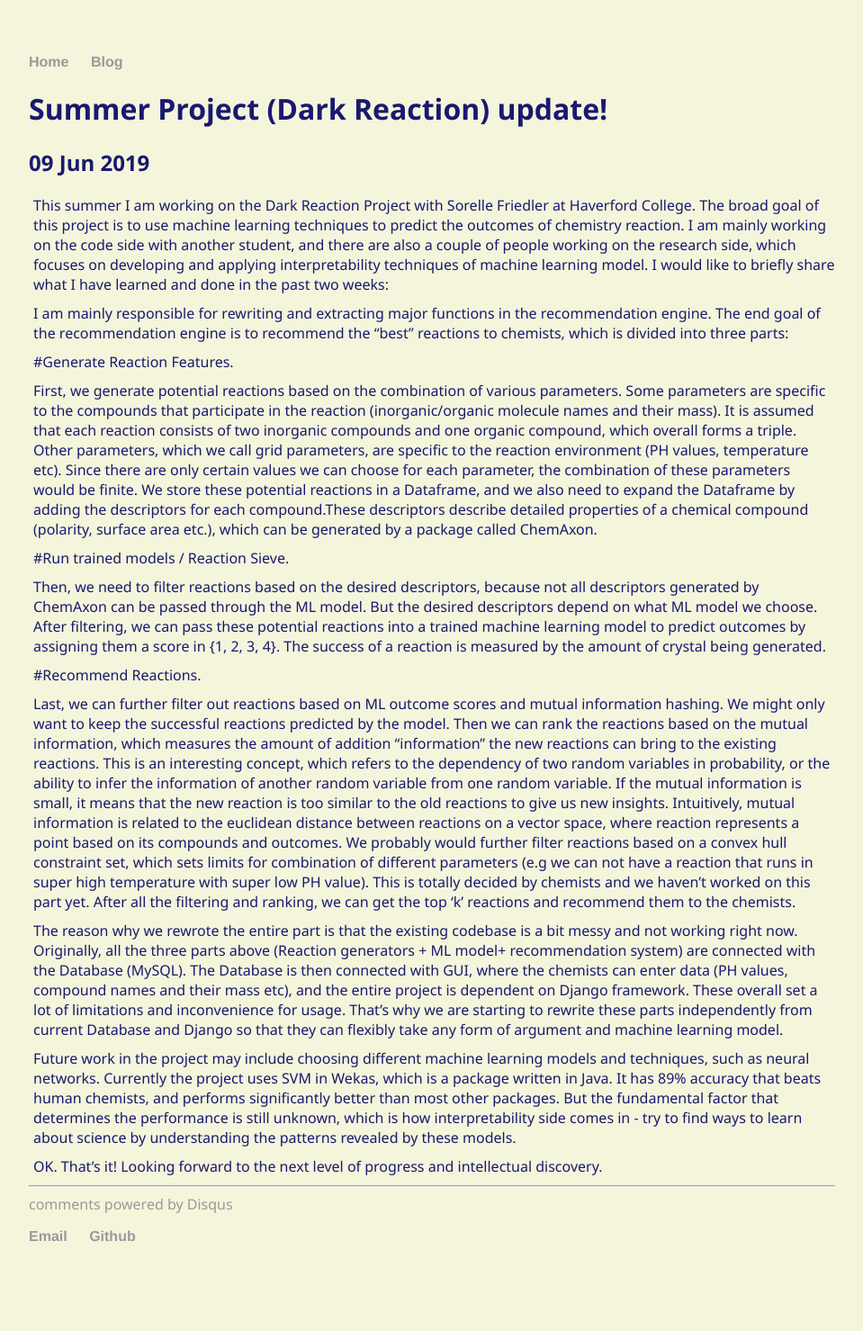
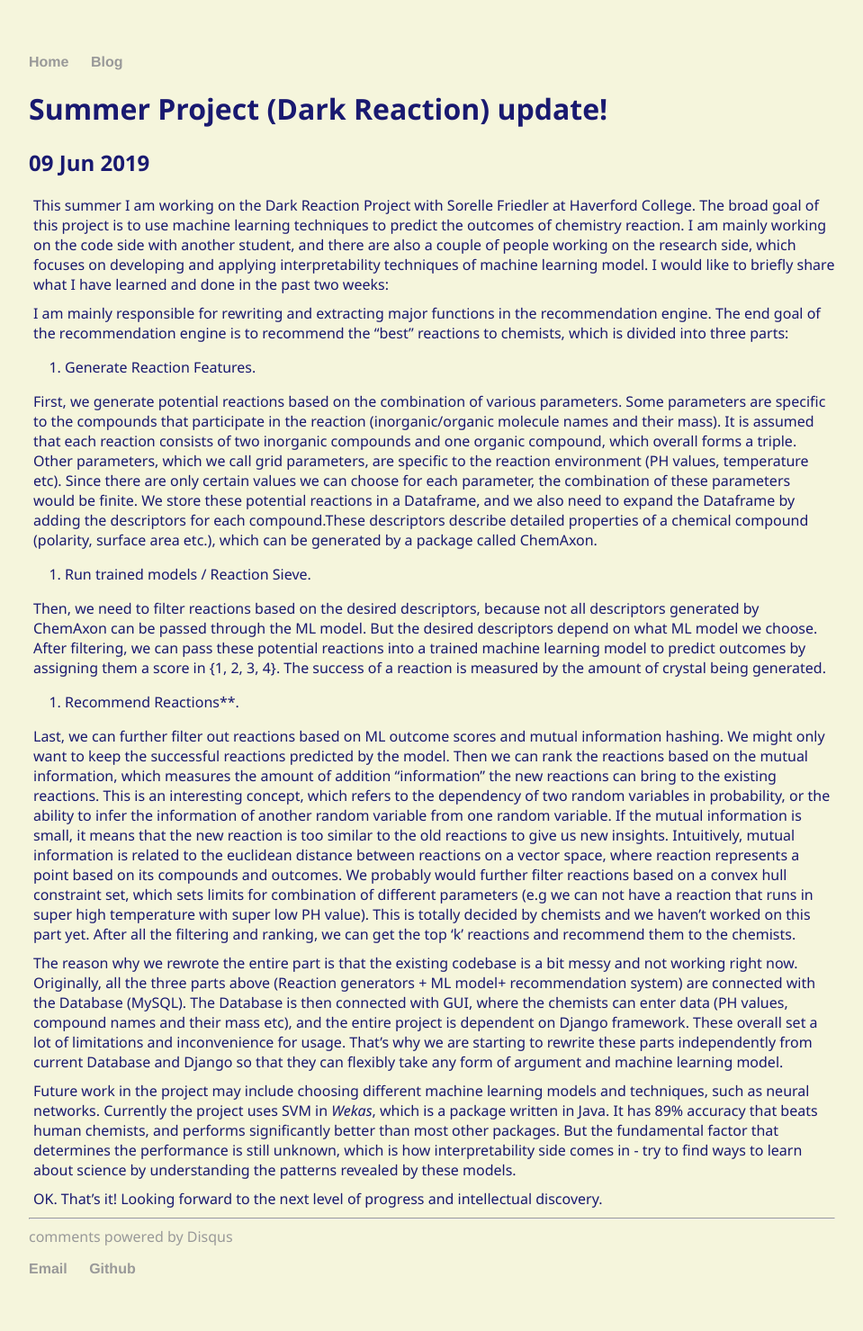
Before and after one commit to Ivyzhang1998/Ivyzhang1998.github.io, a Jekyll site: the page built from _posts/2019-06-09-Summer-Project-Update.md, in a window 1280 px wide. Shown: the whole page at 90% size, without its empty margins (160-1119 px from the left). Built offline with Jekyll 4.4.1, drawn with Linux system fonts in a browser that asks for light colours; comment, search, counter and statistics services are not loaded; before the commit the page ends 1443 px from its top, so only the background shows below that; part of the change alters nothing that is shown.

```diff
--- a/_posts/2019-06-09-Summer-Project-Update.md
+++ b/_posts/2019-06-09-Summer-Project-Update.md
@@ -9,20 +9,20 @@ This summer I am working on the Dark Reaction Project with Sorelle Friedler at H
 I am mainly responsible for rewriting and extracting major functions in the recommendation engine. The end goal of the recommendation engine is to recommend the “best” reactions to chemists, which is divided into three parts:
 
 
-#Generate Reaction Features.
+1. Generate Reaction Features.
 
 First, we generate potential reactions based on the combination of various parameters. Some parameters are specific to the compounds that participate in the reaction (inorganic/organic molecule names and their mass). It is assumed that each reaction consists of two inorganic compounds and one organic compound, which overall forms a triple. Other parameters, which we call grid parameters, are specific to the reaction environment (PH values, temperature etc). Since there are only certain values we can choose for each parameter, the combination of these parameters would be finite. We store these potential reactions in a Dataframe, and we also need to expand the Dataframe by adding the descriptors for each compound.These descriptors describe detailed properties of a chemical compound (polarity, surface area etc.), which can be generated by a package called ChemAxon.
 
-#Run trained models / Reaction Sieve.
+1. Run trained models / Reaction Sieve.
 
 Then, we need to filter reactions based on the desired descriptors, because not all descriptors generated by ChemAxon can be passed through the ML model. But the desired descriptors depend on what ML model we choose. After filtering, we can pass these potential reactions into a trained machine learning model to predict outcomes by assigning them a score in {1, 2, 3, 4}. The success of a reaction is measured by the amount of crystal being generated.
 
-#Recommend Reactions.
+1. Recommend Reactions**.
 
 Last, we can further filter out reactions based on ML outcome scores and mutual information hashing. We might only want to keep the successful reactions predicted by the model. Then we can rank the reactions based on the mutual information, which measures the amount of addition “information” the new reactions can bring to the existing reactions. This is an interesting concept, which refers to the dependency of two random variables in probability, or the ability to infer the information of another random variable from one random variable.  If the mutual information is small, it means that the new reaction is too similar to the old reactions to give us new insights. Intuitively, mutual information is related to the euclidean distance between reactions on a vector space, where reaction represents a point based on its compounds and outcomes. We probably would further filter reactions based on a convex hull constraint set, which sets limits for combination of different parameters (e.g we can not have a reaction that runs in super high temperature with super low PH value). This is totally decided by chemists and we haven’t worked on this part yet. After all the filtering and ranking, we can get the top ‘k’ reactions and recommend them to the chemists.
 
 The reason why we rewrote the entire part is that the existing codebase is a bit messy and not working right now. Originally, all the three parts above (Reaction generators + ML model+ recommendation system) are connected with the Database (MySQL). The Database is then connected with GUI, where the chemists can enter data (PH values, compound names and their mass etc), and the entire project is dependent on Django framework. These overall set a lot of limitations and inconvenience for usage. That’s why we are starting to rewrite these parts independently from current Database and Django so that they can flexibly take any form of argument and machine learning model.
 
-Future work in the project may include choosing different machine learning models and techniques, such as neural networks. Currently the project uses SVM in Wekas, which is a package written in Java. It has 89% accuracy that beats human chemists, and performs significantly better than most other packages. But the fundamental factor that determines the performance is still unknown, which is how interpretability side comes in - try to find ways to learn about science by understanding the patterns revealed by these models.
+Future work in the project may include choosing different machine learning models and techniques, such as neural networks. Currently the project uses SVM in *Wekas*, which is a package written in Java. It has 89% accuracy that beats human chemists, and performs significantly better than most other packages. But the fundamental factor that determines the performance is still unknown, which is how interpretability side comes in - try to find ways to learn about science by understanding the patterns revealed by these models.
 
 OK. That’s it! Looking forward to the next level of progress and intellectual discovery.
```
